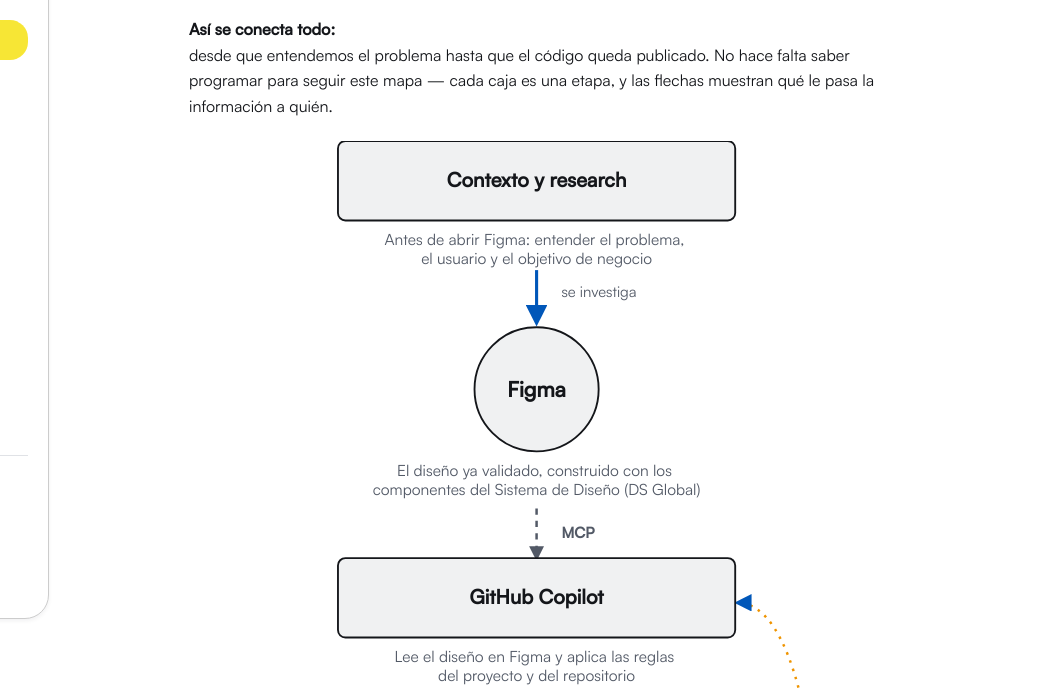
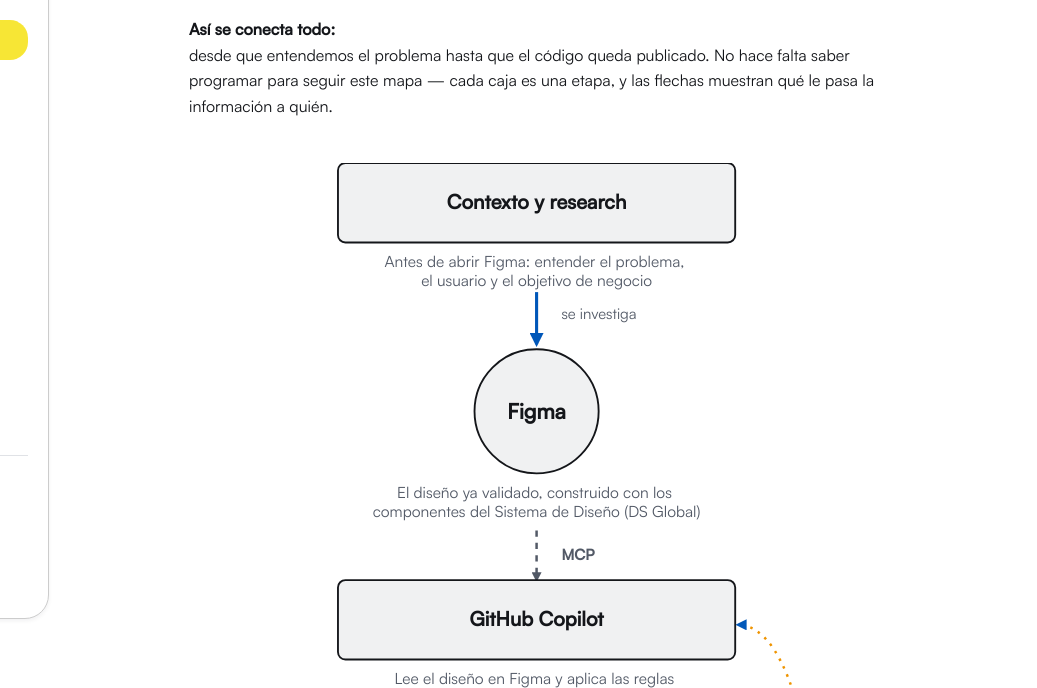
Before and after one commit to JuanUX-002/design-engineer-process, a plain HTML site: page index.html in a window 1280 px wide. Shown: the part 120-808 px from the top of the page, 243-1280 px from the left. Drawn offline with Linux system fonts and the light colour scheme.

Commit message:
Add files via upload

```diff
--- a/index.html
+++ b/index.html
@@ -279,7 +279,7 @@
   border-bottom:2.5px solid transparent; margin-bottom:-1px;
 }
 .tab-btn:hover{ color:var(--ink); }
-.tab-btn.active{ color:var(--ink); border-bottom-color:var(--brand-dark,#938602); }
+.tab-btn.active{ color:var(--ink); border-bottom-color:var(--brand); }
 .tab-panel{ display:none; padding-top:20px; }
 .tab-panel.active{ display:block; }
 
@@ -312,7 +312,7 @@
 .side-res .n{ font-family:'IBM Plex Mono',monospace; }
 
 /* diagram */
-.diagram{ position:relative; margin:22px 0 8px; padding:0; }
+.diagram{ position:relative; margin:44px 0 40px; padding:0; }
 .diagram-hint{ margin:0 0 8px; font-size:.82rem; color:var(--ink-muted); font-style:italic; }
 
 /* cada etapa se resalta e invita al hover/tap; el detalle aparece como tooltip flotante */
@@ -420,10 +420,10 @@
           <title id="diagTitle" data-i18n="p00.diagTitle">Diagrama del proceso de diseño a código</title>
           <desc id="diagDesc" data-i18n="p00.diagDesc">Contexto y research alimenta a Figma. Figma se conecta por MCP a GitHub Copilot. Copilot genera Código. El Código sube al Repositorio. El Repositorio pasa por Revisión (Pull Request + Sonar), y si hay observaciones, el ciclo vuelve a GitHub Copilot para ajustar.</desc>
           <defs>
-            <marker id="arrow" viewBox="0 0 10 10" refX="8" refY="5" markerWidth="7" markerHeight="7" orient="auto-start-reverse">
+            <marker id="arrow" viewBox="0 0 10 10" refX="8" refY="5" markerWidth="4.5" markerHeight="4.5" orient="auto-start-reverse">
               <path d="M0,0 L10,5 L0,10 z" fill="var(--accent)"></path>
             </marker>
-            <marker id="arrowMuted" viewBox="0 0 10 10" refX="8" refY="5" markerWidth="6" markerHeight="6" orient="auto-start-reverse">
+            <marker id="arrowMuted" viewBox="0 0 10 10" refX="8" refY="5" markerWidth="4" markerHeight="4" orient="auto-start-reverse">
               <path d="M0,0 L10,5 L0,10 z" fill="var(--ink-muted)"></path>
             </marker>
           </defs>
```
